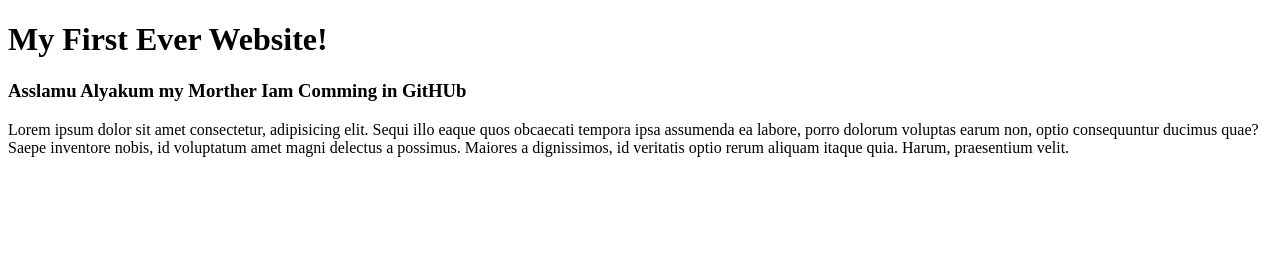
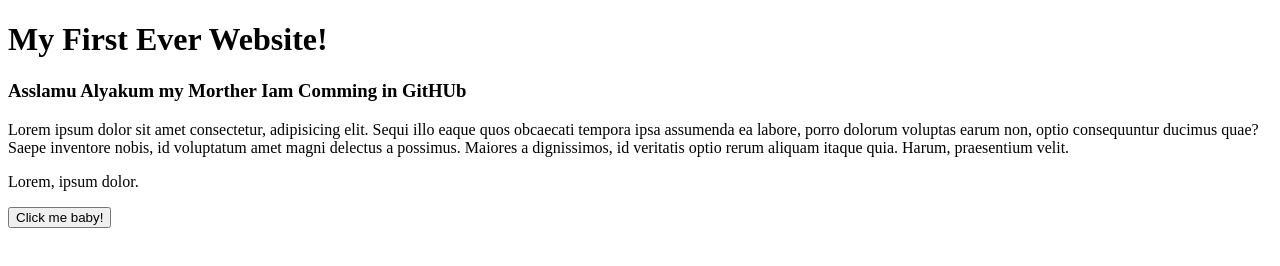
Before and after one commit to mdyeasirhosen/MyFirst-Website, a plain HTML site: page index.html in a window 1280 px wide. Drawn offline with Linux system fonts and the light colour scheme.

Commit message:
my work is addating button

```diff
--- a/index.html
+++ b/index.html
@@ -10,5 +10,7 @@
     <h1>My First Ever Website!</h1>
     <h3>Asslamu Alyakum my Morther Iam Comming in GitHUb  </h3>
     <p>Lorem ipsum dolor sit amet consectetur, adipisicing elit. Sequi illo eaque quos obcaecati tempora ipsa assumenda ea labore, porro dolorum voluptas earum non, optio consequuntur ducimus quae? Saepe inventore nobis, id voluptatum amet magni delectus a possimus. Maiores a dignissimos, id veritatis optio rerum aliquam itaque quia. Harum, praesentium velit.</p>
+    <p>Lorem, ipsum dolor.</p>
+    <button>Click me baby!</button>
 </body>
 </html>
```
